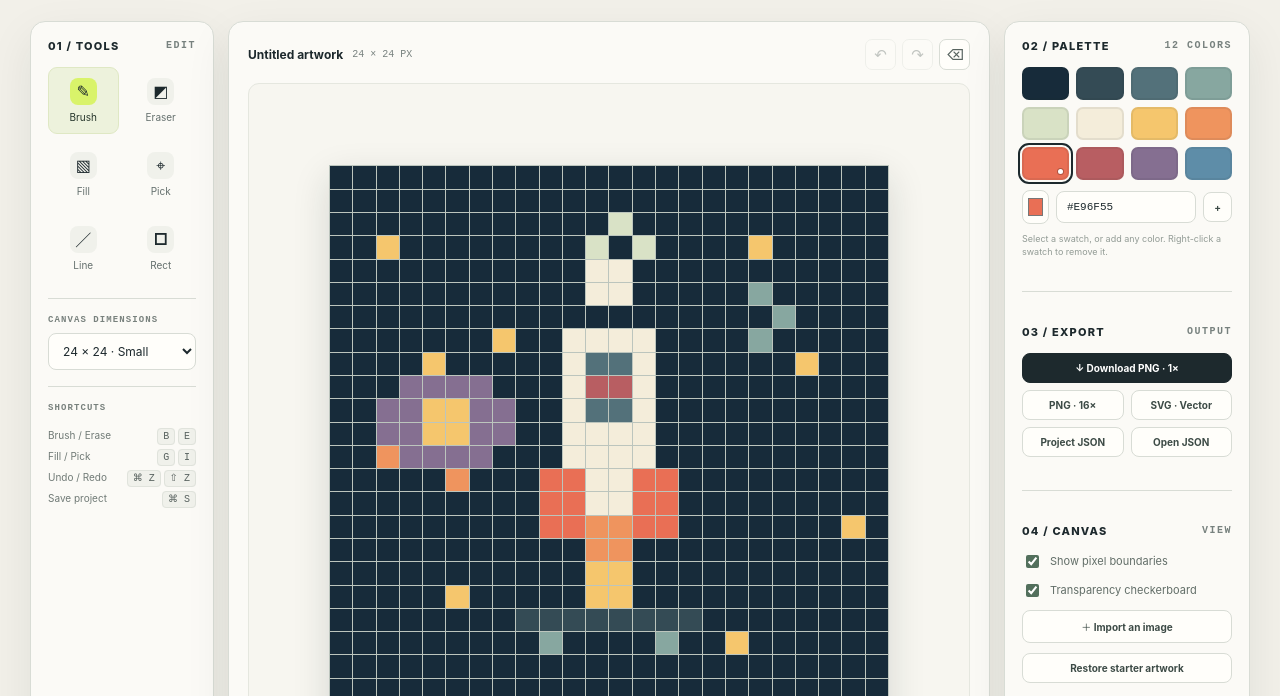
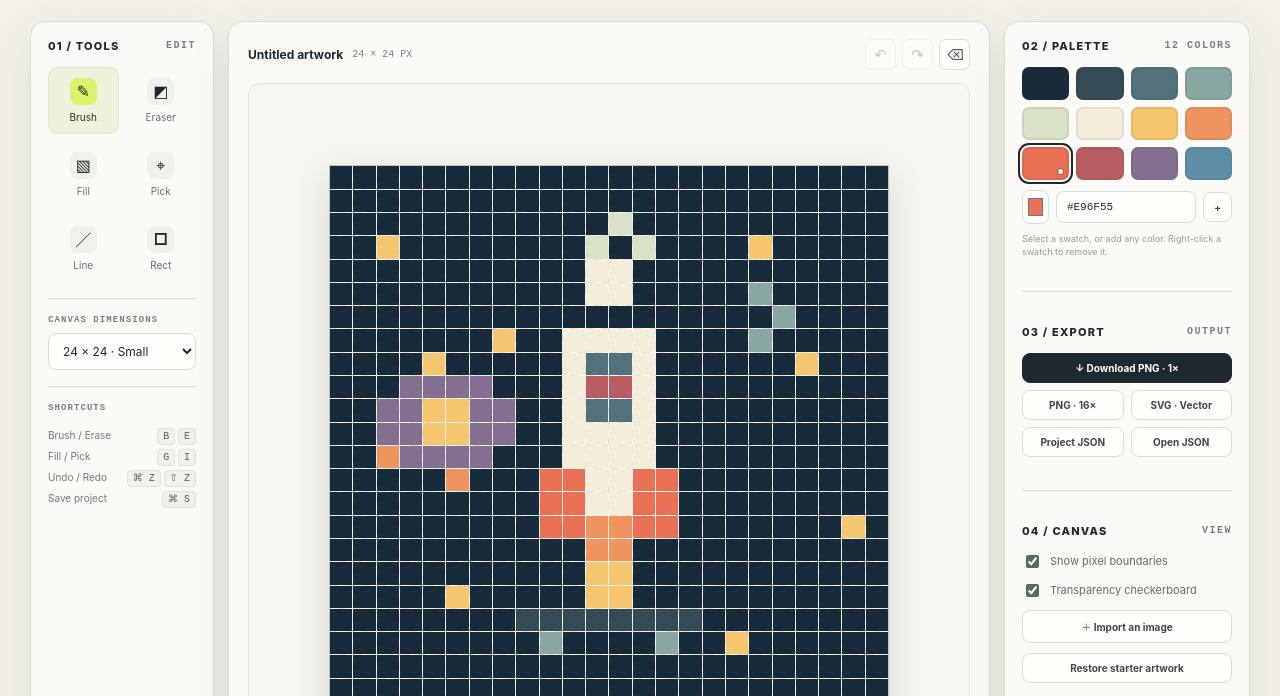
Before and after one commit to faiev/product-feed-clinic, a plain HTML site: page pixel-forge/index.html in a window 1280 px wide. Shown: the part 256-952 px from the top of the page. Drawn offline with Linux system fonts and the light colour scheme.

Commit message:
Add transparency checkerboard to One Pixel Studio

```diff
--- a/pixel-forge/index.html
+++ b/pixel-forge/index.html
@@ -59,7 +59,7 @@ kbd{font:10px ui-monospace,monospace;color:#58625f;background:#f0f1eb;border:1px
 .icon-button:disabled{opacity:.35;cursor:not-allowed}
 .canvas-wrap{flex:1;min-height:370px;display:grid;place-items:center;position:relative;background:#f7f6f0;border:1px solid #e5e7df;border-radius:11px;padding:22px;overflow:hidden}
 .canvas-wrap:before{content:"";position:absolute;inset:0;opacity:.24;pointer-events:none;background-image:radial-gradient(#c8cec4 .7px,transparent .7px);background-size:12px 12px}
-.pixel-grid{position:relative;z-index:1;width:min(100%,560px);aspect-ratio:1;display:grid;gap:1px;background:#bcc5bd;border:1px solid #bcc5bd;box-shadow:0 12px 35px rgba(20,35,35,.14);touch-action:none;user-select:none}
+.pixel-grid{position:relative;z-index:1;width:min(100%,560px);aspect-ratio:1;display:grid;gap:1px;background-color:#e2e7df;background-image:conic-gradient(#f7f8f2 25%,#dfe5dc 0 50%,#f7f8f2 0 75%,#dfe5dc 0);background-size:16px 16px;border:1px solid #bcc5bd;box-shadow:0 12px 35px rgba(20,35,35,.14);touch-action:none;user-select:none}
 .pixel-grid.no-grid{gap:0;border:0}
 .pixel-cell{min-width:0;min-height:0;border:0;padding:0;margin:0;border-radius:0;background:transparent;touch-action:none}
 .pixel-cell:focus{outline:1px solid var(--coral);outline-offset:-1px;z-index:2}
```
